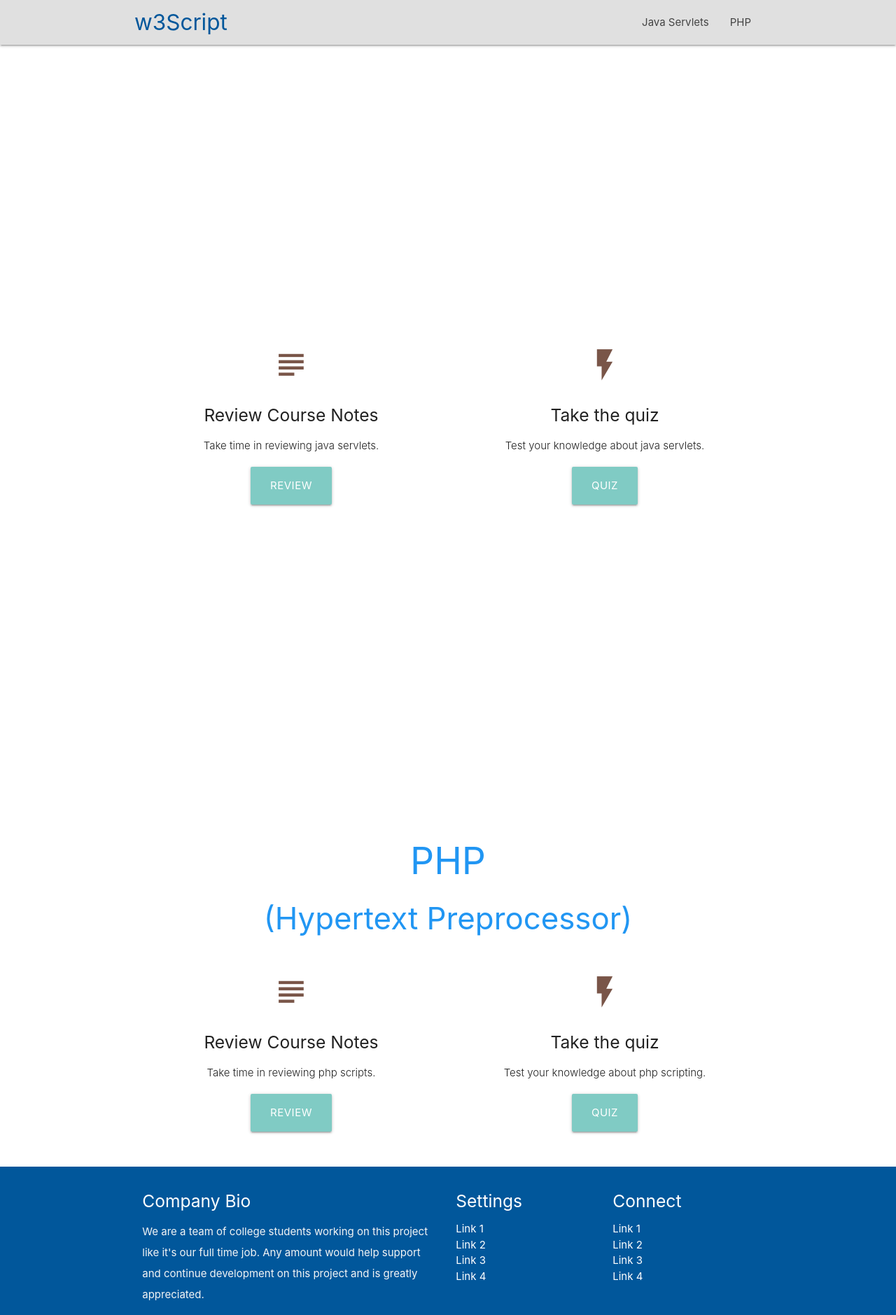
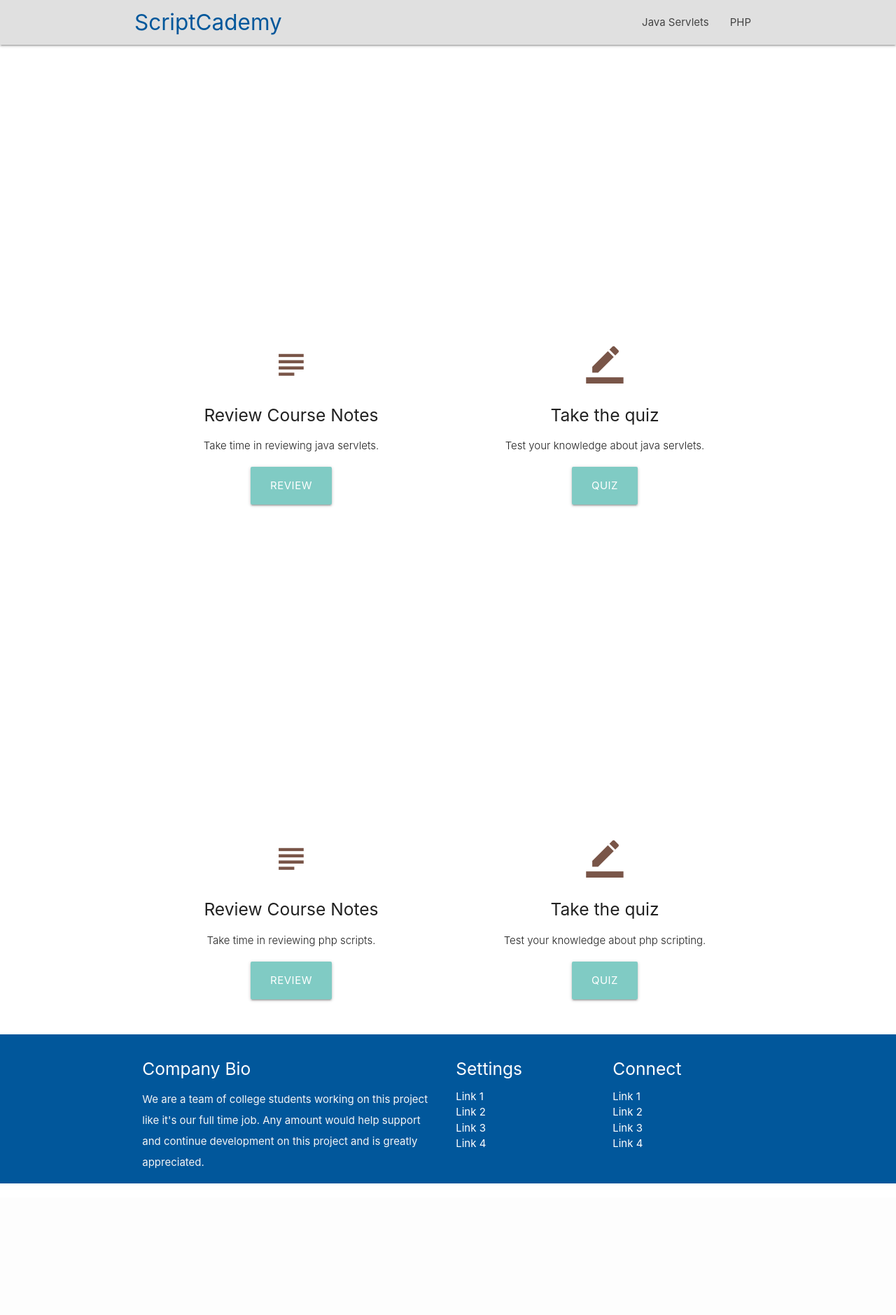
Before and after one commit to 2165522/coursewebsitefinals, a PHP site: page / in a window 1280 px wide. Shown: the top 1879 px of the page at 70% size. After the commit the page ends 1691 px from the top, so only its background shows below. Run offline with PHP 8.4, Linux system fonts and the light colour scheme; some libraries are stand-ins or nearby versions.

Commit message:
Change Website Name

```diff
--- a/index.php
+++ b/index.php
@@ -20,7 +20,7 @@ header("Content-Type: text/html");
 
         <nav class="grey lighten-2" role="navigation">
             <div class=" nav-wrapper container">
-                <a id="logo-container" href="#" class="brand-logo light-blue-text text-darken-4">w3Script</a>
+                <a id="logo-container" href="#" class="brand-logo light-blue-text text-darken-4">ScriptCademy</a>
                 <ul class="right hide-on-med-and-down ">
                     <li><a href="#">Java Servlets</a></li>
                     <li><a href="#">PHP</a></li>
@@ -78,7 +78,7 @@ header("Content-Type: text/html");
 
                     <div class="col s12 m6">
                         <div class="icon-block">
-                            <h2 class="center brown-text"><i class="material-icons">flash_on</i></h2>
+                            <h2 class="center brown-text"><i class="material-icons">border_color</i></h2>
                             <h5 class="center">Take the quiz</h5>
 
                             <p class="center light">Test your knowledge about java servlets.</p>
@@ -98,23 +98,24 @@ header("Content-Type: text/html");
         <!-- PHP section-->
 
 
-        <div id="index-banner" class="parallax-container valign-wrapper">
+ <div id="index-banner" class="parallax-container valign-wrapper">
             <div class="section no-pad-bot">
                 <div class="container">
+                    <div class="row">
+                        <div class="col s12 m6 l6">
+                            <h1 class="header white-text">PHP (Hypertext Preprocessor)</h1>
 
-
-                    <div class="row center">
+                        </div>
 
                     </div>
-
-                    <br><br>
 
                 </div>
             </div>
             <div class="parallax"><img src="./img/background2.jpg" alt="Unsplashed background img 1"></div>
         </div>
 
-        <!--   Servlet Section   -->
+
+        <!--   PHP Section   -->
         <div class="container">
             <div class="section">
 
@@ -122,10 +123,6 @@ header("Content-Type: text/html");
 
                 <div class="row">
 
-                    <div class="col m12">
-                        <h2 class="header center  blue-text">PHP</h2>
-                        <h3 class="header center blue-text">(Hypertext Preprocessor)</h3>
-                    </div>
                     <div class="col s12 m6">
                         <div class="icon-block">
                             <h2 class="center brown-text"><i class="material-icons">subject</i></h2>
@@ -146,7 +143,7 @@ header("Content-Type: text/html");
 
                     <div class="col s12 m6">
                         <div class="icon-block">
-                            <h2 class="center brown-text"><i class="material-icons">flash_on</i></h2>
+                            <h2 class="center brown-text"><i class="material-icons">border_color</i></h2>
                             <h5 class="center">Take the quiz</h5>
 
                             <p class="center light">Test your knowledge about php scripting.</p>
```
